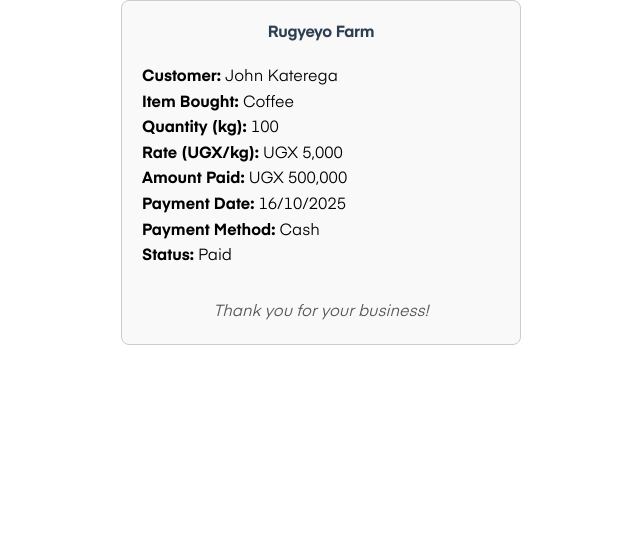
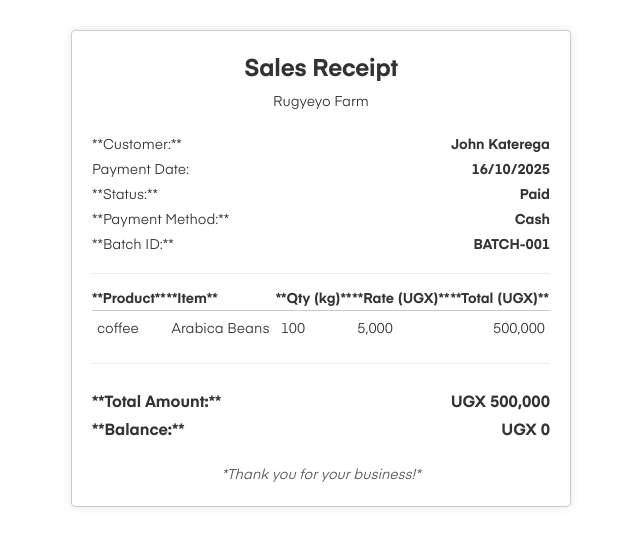
Before and after one commit to FARM-3/farm-web, a React (Vite) app: page /receipt in a window 1280 px wide. Shown: the top 546 px of the page, without its empty margins (319-959 px from the left). Built offline with nearby package versions, Linux system fonts and the light colour scheme; sample sign-in values are in the browser's storage.

Commit message:
included the name of the receipt

```diff
--- a/src/pages/receipt.jsx
+++ b/src/pages/receipt.jsx
@@ -1,61 +1,198 @@
 import React from 'react';
 
 const Receipt = () => {
-  // Sample data
+  // Sample data updated to better reflect the image structure
   const receiptData = {
-    farmName:          'Rugyeyo Farm',
-    customerName:      'John Katerega',
-    item:              'Coffee',
-    quantityKg:          100,
-    ratePerKg:           5000,
-    paymentDate:        '16/10/2025',
-    paymentMethod:      'Cash',
-    status:             'Paid',
+    farmName: 'Rugyeyo Farm',
+    title: 'Sales Receipt',
+    customerName: 'John Katerega', // Updated to match image
+    paymentDate: '16/10/2025',
+    status: 'Paid',
+    paymentMethod: 'Cash',
+    batchId: 'BATCH-001', // Added
+    items: [ // Changed to an array for table structure
+      {
+        product: 'coffee',
+        item: 'Arabica Beans',
+        quantityKg: 100,
+        ratePerKg: 5000,
+      },
+    ],
   };
 
-  const totalAmount = receiptData.quantityKg * receiptData.ratePerKg;
+  // Calculate totals
+  const totalAmount = receiptData.items.reduce((sum, item) =>
+    sum + item.quantityKg * item.ratePerKg, 0
+  );
+  const balance = 0; // Assuming balance is 0 for a 'Paid' status
+
+  // Helper function to format currency
+  const formatUGX = (amount) => `UGX ${amount.toLocaleString()}`;
 
   return (
     <div style={styles.container}>
-      <h1 style={styles.heading}>{receiptData.farmName}</h1>
-      <div style={styles.section}>
-        <p><strong>Customer:</strong> {receiptData.customerName}</p>
-        <p><strong>Item Bought:</strong> {receiptData.item}</p>
-        <p><strong>Quantity (kg):</strong> {receiptData.quantityKg}</p>
-        <p><strong>Rate (UGX/kg):</strong> UGX {receiptData.ratePerKg.toLocaleString()}</p>
-        <p><strong>Amount Paid:</strong> UGX {totalAmount.toLocaleString()}</p>
-        <p><strong>Payment Date:</strong> {receiptData.paymentDate}</p>
-        <p><strong>Payment Method:</strong> {receiptData.paymentMethod}</p>
-        <p><strong>Status:</strong> {receiptData.status}</p>
+      <h2 style={styles.mainTitle}>{receiptData.title}</h2>
+      <p style={styles.farmName}>{receiptData.farmName}</p>
+
+      {/* Customer and Payment Details Section */}
+      <div style={styles.headerDetails}>
+        <div style={styles.detailRow}>
+          <p style={styles.detailLabel}>**Customer:**</p>
+          <p style={styles.detailValue}>{receiptData.customerName}</p>
+        </div>
+        <div style={styles.detailRow}>
+          <p style={styles.detailLabel}>Payment Date:</p>
+          <p style={styles.detailValue}>{receiptData.paymentDate}</p>
+        </div>
+        <div style={styles.detailRow}>
+          <p style={styles.detailLabel}>**Status:**</p>
+          <p style={styles.detailValue}>{receiptData.status}</p>
+        </div>
+        <div style={styles.detailRow}>
+          <p style={styles.detailLabel}>**Payment Method:**</p>
+          <p style={styles.detailValue}>{receiptData.paymentMethod}</p>
+        </div>
+        <div style={styles.detailRow}>
+          <p style={styles.detailLabel}>**Batch ID:**</p>
+          <p style={styles.detailValue}>{receiptData.batchId}</p>
+        </div>
       </div>
-      <p style={styles.footer}>Thank you for your business!</p>
+
+      <hr style={styles.divider} />
+
+      {/* Itemized List Table */}
+      <table style={styles.itemTable}>
+        <thead>
+          <tr style={styles.tableHeaderRow}>
+            <th>**Product**</th>
+            <th>**Item**</th>
+            <th>**Qty (kg)**</th>
+            <th>**Rate (UGX)**</th>
+            <th>**Total (UGX)**</th>
+          </tr>
+        </thead>
+        <tbody>
+          {receiptData.items.map((item, index) => (
+            <tr key={index}>
+              <td style={styles.tableCell}>{item.product}</td>
+              <td style={styles.tableCell}>{item.item}</td>
+              <td style={styles.tableCell}>{item.quantityKg}</td>
+              <td style={styles.tableCell}>{item.ratePerKg.toLocaleString()}</td>
+              <td style={styles.tableCellRight}>
+                {(item.quantityKg * item.ratePerKg).toLocaleString()}
+              </td>
+            </tr>
+          ))}
+        </tbody>
+      </table>
+
+      <hr style={styles.divider} />
+
+      {/* Totals Section */}
+      <div style={styles.totalsSection}>
+        <div style={styles.totalRow}>
+          <p style={styles.totalLabel}>**Total Amount:**</p>
+          <p style={styles.totalValue}>{formatUGX(totalAmount)}</p>
+        </div>
+        <div style={styles.totalRow}>
+          <p style={styles.totalLabel}>**Balance:**</p>
+          <p style={styles.totalValue}>{formatUGX(balance)}</p>
+        </div>
+      </div>
+
+      <p style={styles.footer}>*Thank you for your business!*</p>
     </div>
   );
 };
 
+// Styles object for visual presentation
 const styles = {
   container: {
-    maxWidth: '400px',
-    margin: 'auto',
+    maxWidth: '500px', // Increased width for better table view
+    margin: '30px auto',
     padding: '20px',
     border: '1px solid #ccc',
-    borderRadius: '8px',
+    borderRadius: '4px',
     fontFamily: 'Arial, sans-serif',
-    backgroundColor: '#f9f9f9',
+    backgroundColor: '#fff', // Changed background to white for standard receipt look
+    boxShadow: '0 0 10px rgba(0,0,0,0.1)',
+    color: '#333',
   },
-  heading: {
+  mainTitle: {
     textAlign: 'center',
-    color: '#2c3e50',
+    fontSize: '24px',
+    margin: '0 0 5px 0',
+    fontWeight: 'bold',
   },
-  section: {
-    marginTop: '20px',
-    lineHeight: '1.6',
+  farmName: {
+    textAlign: 'center',
+    fontSize: '14px',
+    margin: '0 0 20px 0',
+  },
+  headerDetails: {
+    display: 'flex',
+    flexDirection: 'column',
+    marginBottom: '10px',
+  },
+  detailRow: {
+    display: 'flex',
+    justifyContent: 'space-between',
+    padding: '2px 0',
+    fontSize: '14px',
+  },
+  detailLabel: {
+    margin: 0,
+    fontWeight: 'normal', // Let the bolding happen in the JSX for specific words
+  },
+  detailValue: {
+    margin: 0,
+    fontWeight: 'bold', // Values on the right are generally bolded in the image
+  },
+  divider: {
+    border: '0',
+    borderTop: '1px solid #eee',
+    margin: '15px 0',
+  },
+  itemTable: {
+    width: '100%',
+    borderCollapse: 'collapse',
+    textAlign: 'left',
+    fontSize: '14px',
+  },
+  tableHeaderRow: {
+    borderBottom: '1px solid #ccc',
+    paddingBottom: '5px',
+    fontWeight: 'bold',
+  },
+  tableCell: {
+    padding: '8px 5px',
+  },
+  tableCellRight: {
+    padding: '8px 5px',
+    textAlign: 'right', // Align total column to the right
+  },
+  totalsSection: {
+    paddingTop: '10px',
+  },
+  totalRow: {
+    display: 'flex',
+    justifyContent: 'space-between',
+    padding: '2px 0',
+    fontSize: '16px',
+    fontWeight: 'bold',
+  },
+  totalLabel: {
+    margin: 0,
+  },
+  totalValue: {
+    margin: 0,
   },
   footer: {
-    marginTop: '30px',
+    marginTop: '20px',
     textAlign: 'center',
     fontStyle: 'italic',
     color: '#555',
+    fontSize: '14px',
   },
 };
 
```
